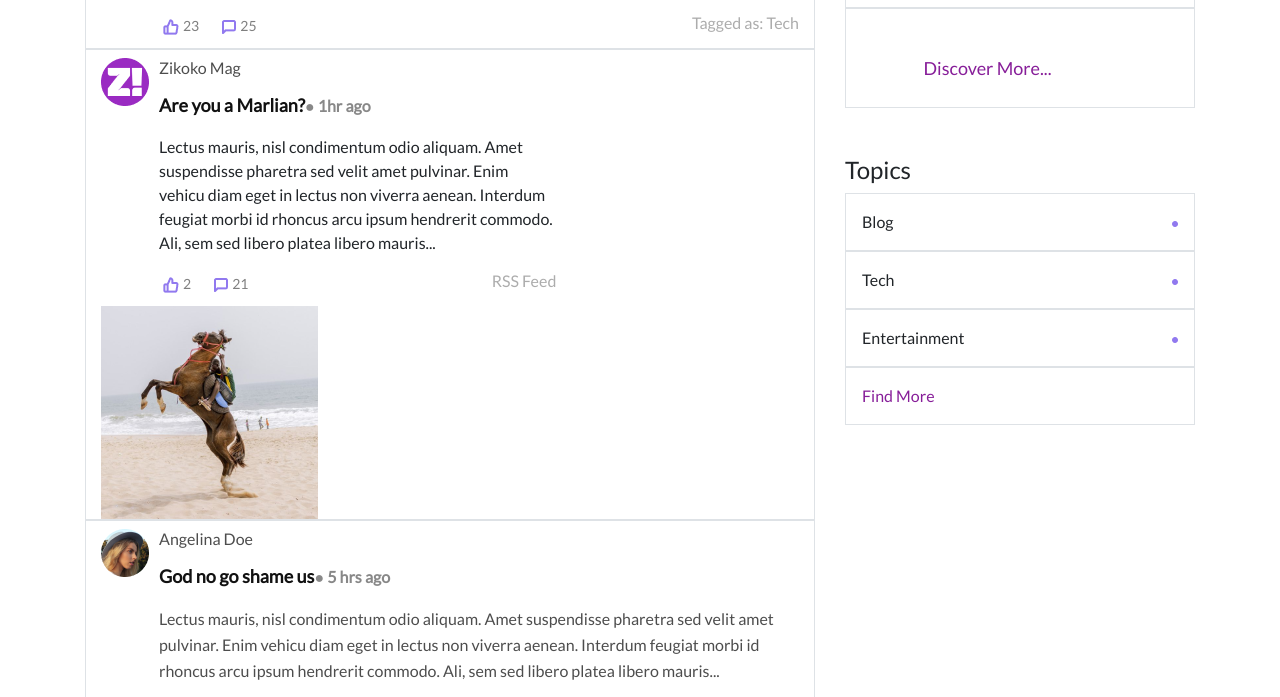
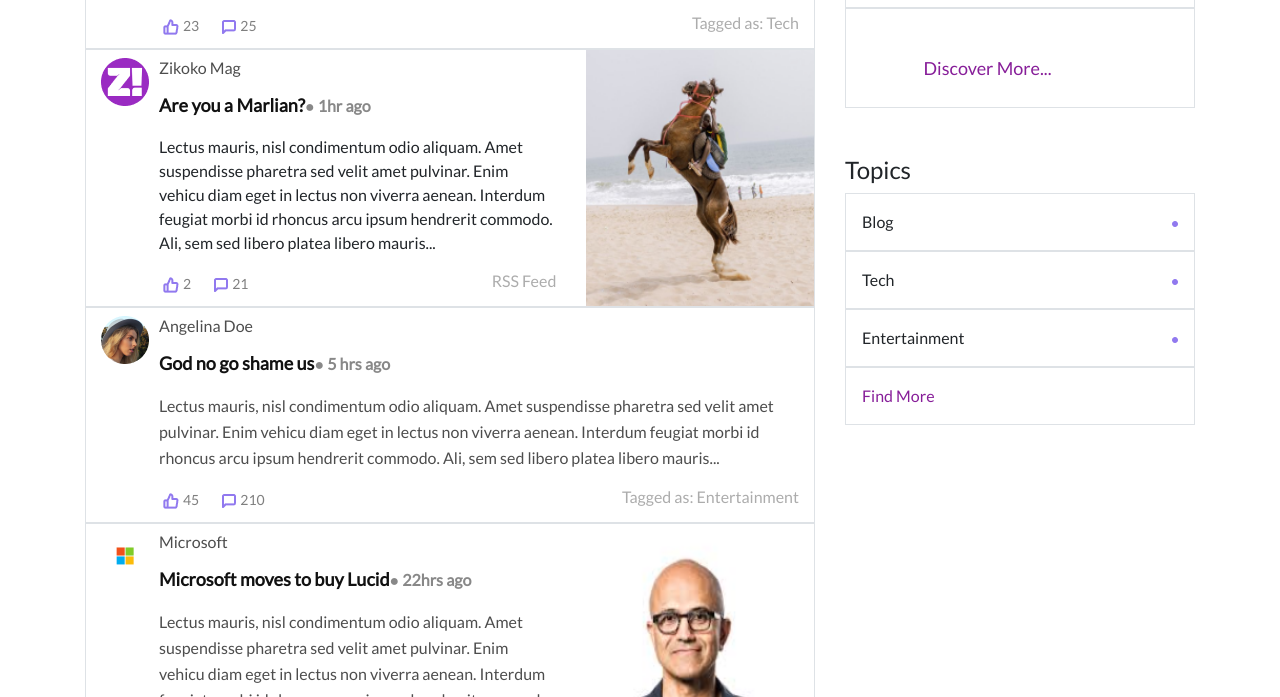
Before and after one commit to BodeRahman/Lucid, a plain HTML site: page index.html in a window 1280 px wide. Shown: the part 663-1360 px from the top of the page. Drawn offline with nearby package versions, Linux system fonts and the light colour scheme.

Commit message:
css2 changes

```diff
--- a/css/styles.css
+++ b/css/styles.css
@@ -103,6 +103,15 @@
     color: rgba(17, 17, 17, 0.35);
 
 }
+.zili{
+    display: flex;
+    flex-direction: row;
+    width: 100%;
+}
+.pix-zili{
+    height: 100%;
+    width: 100%;
+}
 
 .figure2 {
     height: 48px;
```
